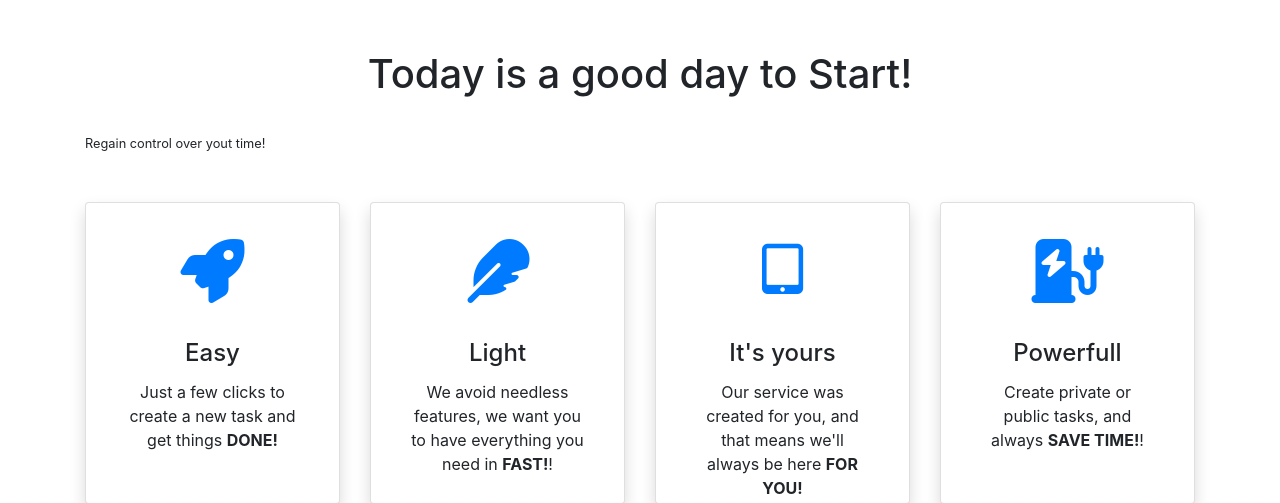
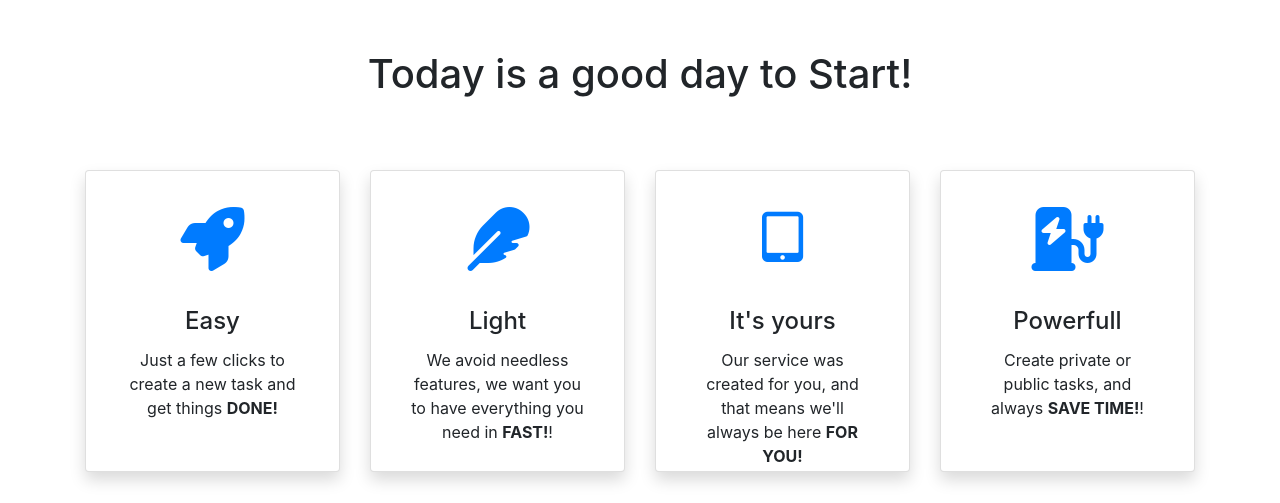
Before and after one commit to caioricciuti/simple_task, a Django app: page / in a window 1280 px wide. Shown: the part 58-561 px from the top of the page. Run offline with Django 3.2, Linux system fonts and the light colour scheme; parts of the project's set-up code (start-up, migrations or seed data) failed here and were passed over; some libraries are stand-ins or nearby versions.

Commit message:
'update'

```diff
--- a/task_app/templates/task_app/index.html
+++ b/task_app/templates/task_app/index.html
@@ -4,10 +4,8 @@
 {% block content %}
 {% include "shared/nav.html" %}
 
-
          <div class="container mt-3 mb-5" id="about">
                    <h1 class="text-center py-4">Today is a good day to Start!</h1>
-                   <small class="text-center py-4">Regain control over yout time!</small>
 
                   <div class="row text-center mt-5">
                    <div class="col-md-3">
```
